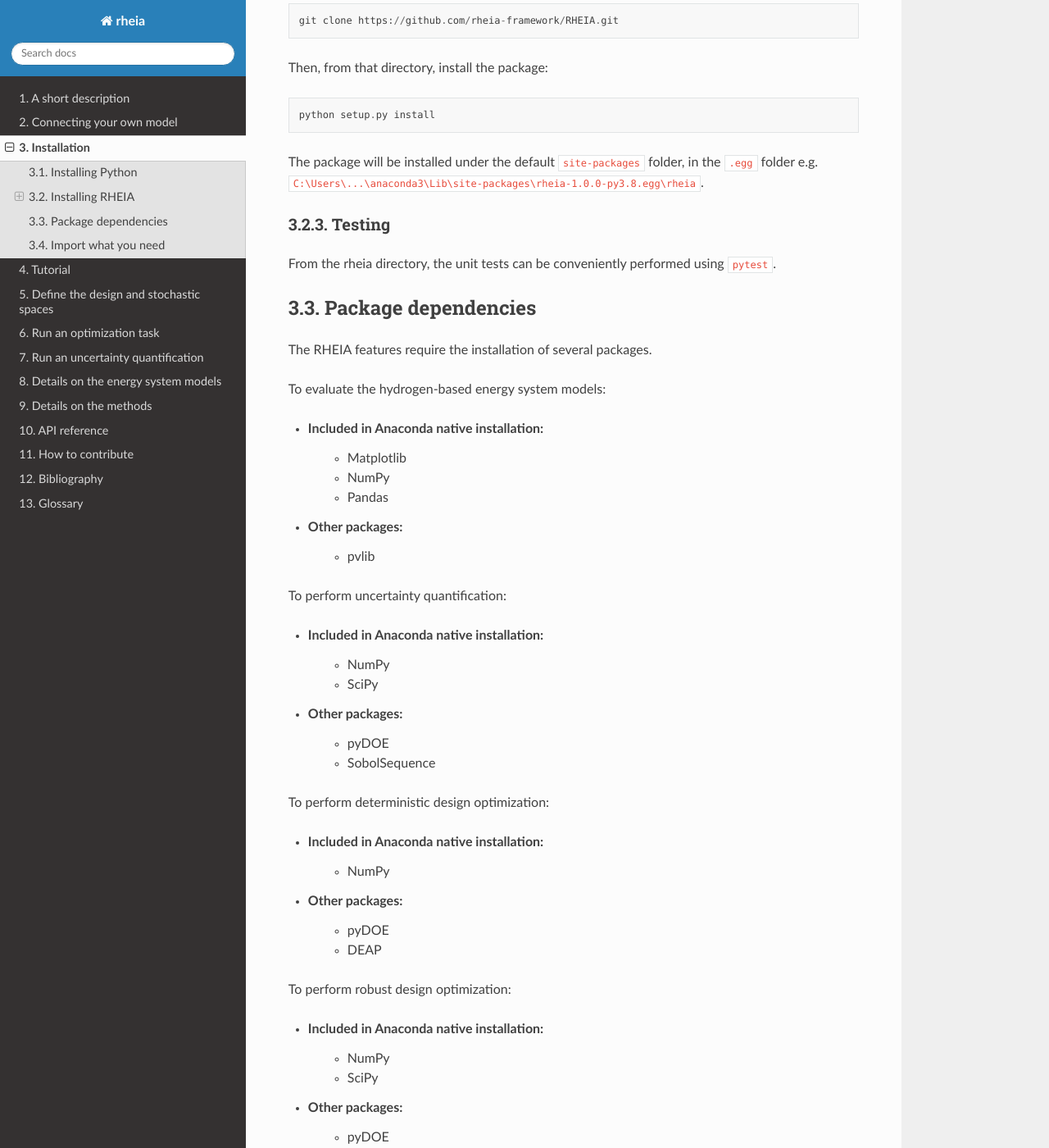
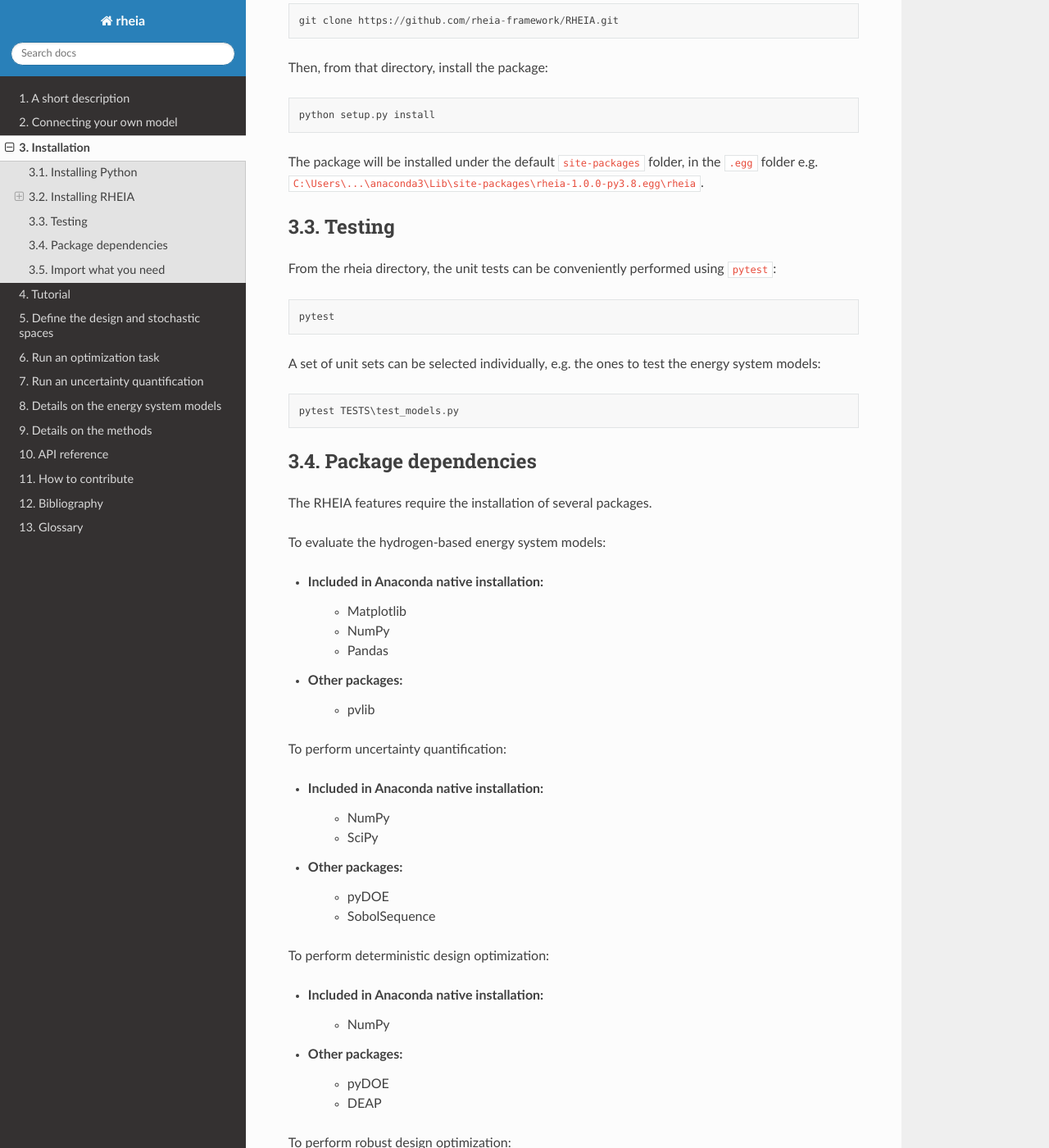
Before and after one commit to rheia-framework/RHEIA, a Sphinx documentation site: the page built from docs/sphinx/installation.rst, in a window 1280 px wide and 1400 px high, scrolled down 1024 px. Shown: the whole window at 82% size. Built offline with Sphinx 7.4.7 and the Read the Docs theme 2.0.0, drawn with Linux system fonts in a browser that asks for light colours; pages that are not in the unit, such as notebooks, are missing from menus.

Commit message:
specify testing procedure

```diff
--- a/docs/sphinx/installation.rst
+++ b/docs/sphinx/installation.rst
@@ -48,9 +48,16 @@ The package will be installed under the default :file:`site-packages` folder, in
 e.g. :file:`C:\\Users\\...\\anaconda3\\Lib\\site-packages\\rheia-1.0.0-py3.8.egg\\rheia`.
 
 Testing
-^^^^^^^
+-------
 
-From the rheia directory, the unit tests can be conveniently performed using ``pytest``.
+From the rheia directory, the unit tests can be conveniently performed using ``pytest``::
+
+	pytest
+
+A set of unit sets can be selected individually, e.g. the ones to test the energy system models::
+
+	pytest TESTS\test_models.py
+
 
 Package dependencies
 --------------------
```
